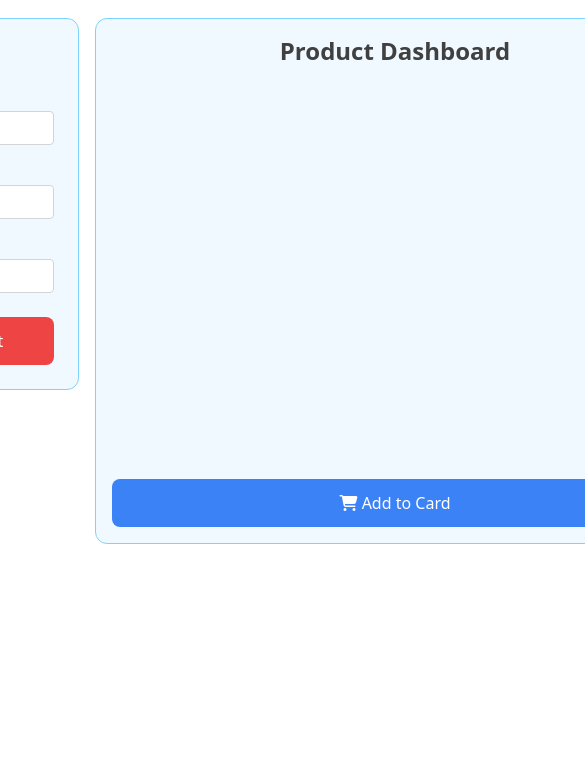
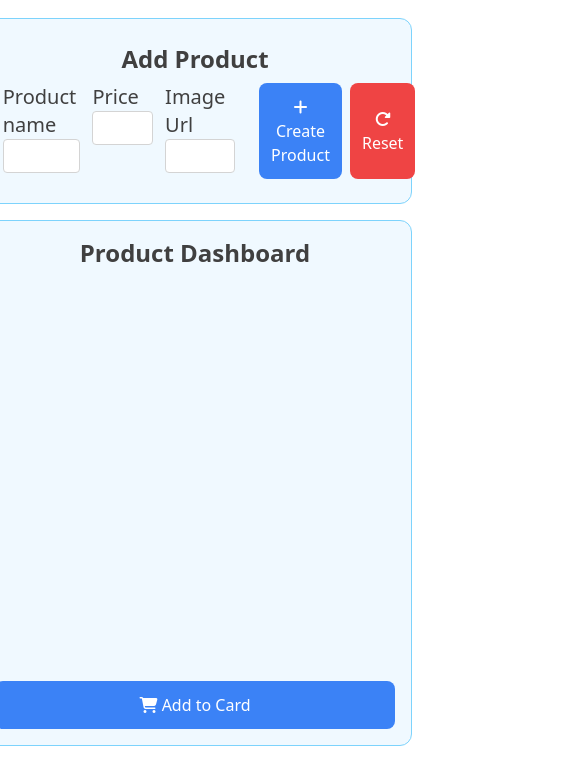
Before and after one commit to supakarn-t/31-vicky-js, a plain HTML site: page index.html in a window 390 px wide. Shown: the part 70-844 px from the top of the page, 585 px wide, since content can reach past the window. Drawn offline with nearby package versions, Linux system fonts and the light colour scheme.

Commit message:
make more responsive

```diff
--- a/index.html
+++ b/index.html
@@ -53,14 +53,16 @@
 		<h1 class="text-4xl m-6">Shopping Cart</h1>
 
 		<!--------------- input & dashboard --------------->
-		<div class="flex w-fit gap-4">
+		<div
+			class="flex flex-col lg:flex-row items-center lg:items-start w-fit gap-4"
+		>
 			<!-- input -->
 			<section
 				id="inputForm"
-				class="bg-sky-50 border border-sky-300 w-96 p-6 h-fit rounded-xl"
+				class="bg-sky-50 border border-sky-300 w-full lg:w-96 p-6 h-fit rounded-xl"
 			>
 				<h2>Add Product</h2>
-				<form id="form" class="flex flex-col gap-3">
+				<form id="form" class="flex lg:flex-col gap-3">
 					<div>
 						<label for="productName" class="text-xl">Product name</label>
 						<input
@@ -101,7 +103,7 @@
 
 					<p id="inputError" class="text-red-500 font-bold"></p>
 
-					<div class="flex w-full gap-2">
+					<div class="flex w-1/3 lg:w-full gap-2">
 						<button
 							type="submit"
 							class="bg-blue-500 text-white w-full p-3 hover:bg-blue-700"
@@ -123,7 +125,7 @@
 			<!-- dashboard -->
 			<section
 				id="dashboard"
-				class="bg-sky-50 border border-sky-300 w-[600px] p-4 rounded-xl"
+				class="bg-sky-50 border border-sky-300 w-full lg:w-[600px] p-4 rounded-xl"
 			>
 				<h2>Product Dashboard</h2>
 				<div
```
